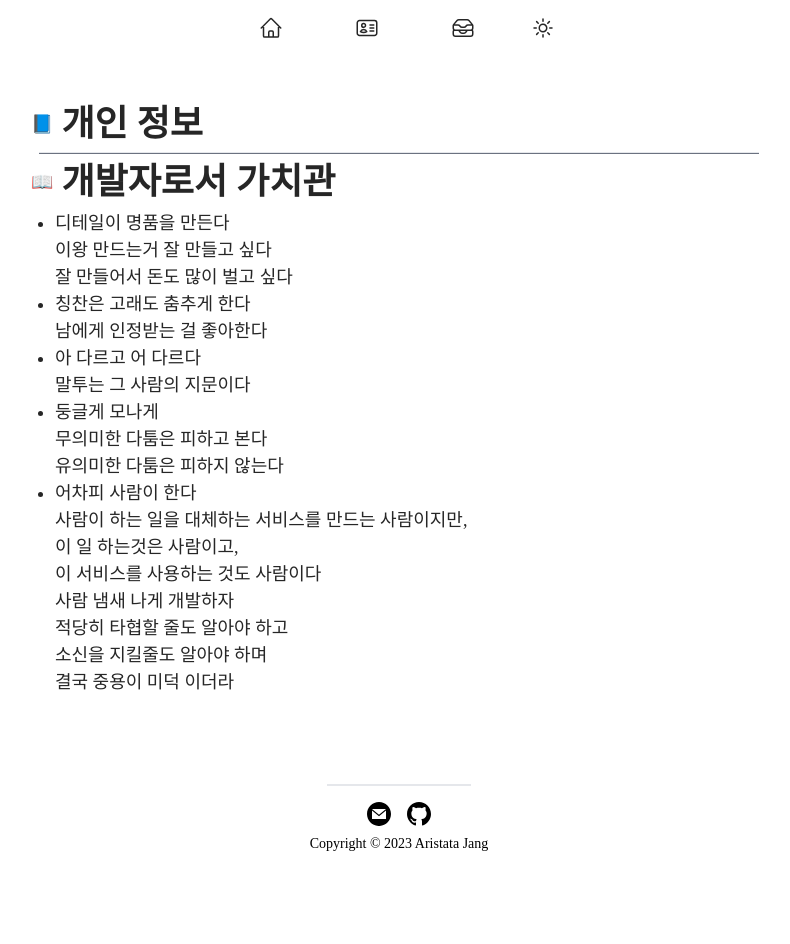
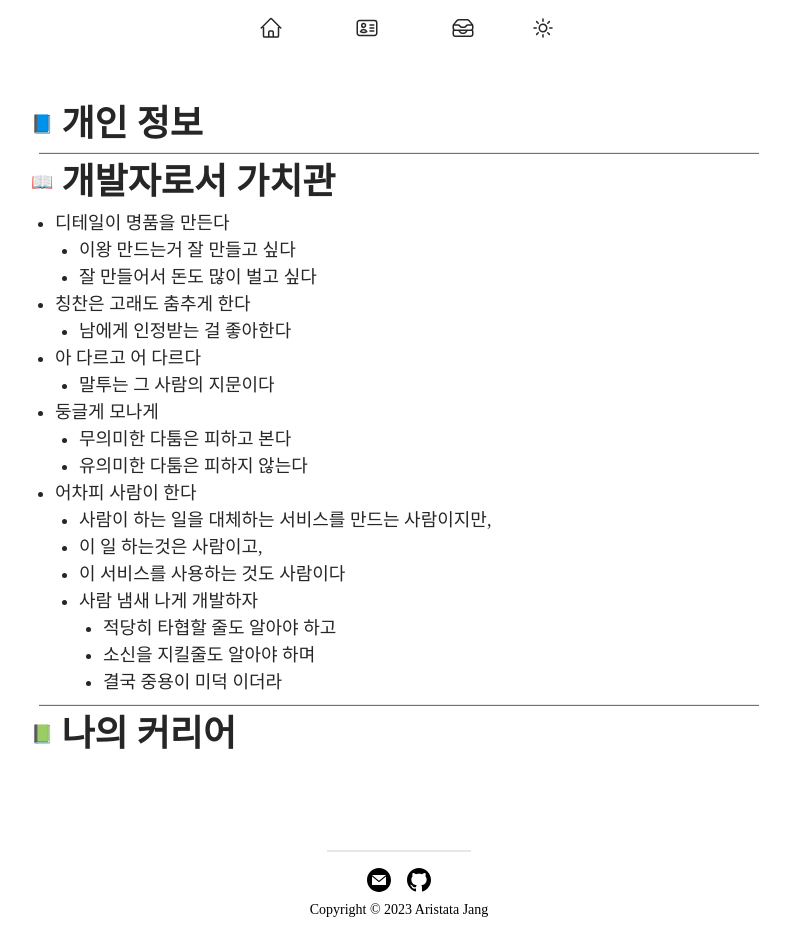
Before and after one commit to aristata/who-am-i, a Next.js app: page /profile in a window 1280 px wide. Both pictures are taken after a click on the element "개발자로서 가치관". Shown: the whole page, without its empty margins (241-1031 px from the left). Before the commit the page ends 878 px from the top, so only its background shows below. Built offline with nearby package versions, Linux system fonts and the light colour scheme; a web font is replaced by a local one.

Commit message:
feat: career 추가

```diff
--- a/app/profile/page.tsx
+++ b/app/profile/page.tsx
@@ -1,5 +1,6 @@
 import PrivateInformation from "@/components/profiles/01_PrivateInformation"
 import Belief from "@/components/profiles/02_Belief"
+import Career from "@/components/profiles/03_career"
 
 const ProfilePage = () => {
   return (
@@ -8,6 +9,8 @@ const ProfilePage = () => {
         <PrivateInformation />
         <hr className="h-0.5 bg-gray-500 m-2" />
         <Belief />
+        <hr className="h-0.5 bg-gray-500 m-2" />
+        <Career />
       </div>
     </>
   )
--- a/components/profiles/02_Belief.tsx
+++ b/components/profiles/02_Belief.tsx
@@ -25,39 +25,39 @@ const Belief = () => {
         <ul className="list-disc px-6">
           <li>
             디테일이 명품을 만든다
-            <ul>
+            <ul className="list-disc px-6">
               <li>이왕 만드는거 잘 만들고 싶다</li>
               <li>잘 만들어서 돈도 많이 벌고 싶다</li>
             </ul>
           </li>
           <li>
             칭찬은 고래도 춤추게 한다
-            <ul>
+            <ul className="list-disc px-6">
               <li>남에게 인정받는 걸 좋아한다</li>
             </ul>
           </li>
           <li>
             아 다르고 어 다르다
-            <ul>
+            <ul className="list-disc px-6">
               <li>말투는 그 사람의 지문이다</li>
             </ul>
           </li>
           <li>
             둥글게 모나게
-            <ul>
+            <ul className="list-disc px-6">
               <li>무의미한 다툼은 피하고 본다</li>
               <li>유의미한 다툼은 피하지 않는다</li>
             </ul>
           </li>
           <li>
             어차피 사람이 한다
-            <ul>
+            <ul className="list-disc px-6">
               <li>사람이 하는 일을 대체하는 서비스를 만드는 사람이지만,</li>
               <li>이 일 하는것은 사람이고,</li>
               <li>이 서비스를 사용하는 것도 사람이다</li>
               <li>
                 사람 냄새 나게 개발하자
-                <ul>
+                <ul className="list-disc px-6">
                   <li>적당히 타협할 줄도 알아야 하고</li>
                   <li>소신을 지킬줄도 알아야 하며</li>
                   <li>결국 중용이 미덕 이더라</li>
--- /dev/null
+++ b/components/profiles/03_career.tsx
@@ -0,0 +1,48 @@
+"use client"
+
+import { useState } from "react"
+
+const Career = () => {
+  const [isOpen, setIsOpen] = useState(false)
+
+  const onClickHandler = () => {
+    setIsOpen((prev) => {
+      return !prev
+    })
+  }
+  return (
+    <>
+      <div className="flex flex-row space-x-2 items-center mb-2">
+        {isOpen ? <span>📖</span> : <span>📗</span>}
+        <h1
+          className="text-4xl font-bold hover:cursor-pointer"
+          onClick={onClickHandler}
+        >
+          나의 커리어
+        </h1>
+      </div>
+      {isOpen ? (
+        <>
+          <h1 className="text-2xl font-bold">학력사항</h1>
+          <ul className="list-disc px-6">
+            <li>2006.03 ~ 2013.08, 부산대학교</li>
+            <ul className="list-disc px-6">
+              <li>경제학 전공, 국제무역학 부전공</li>
+              <li>학점 3.2/4.5</li>
+            </ul>
+            <li>2003.03 ~ 2006.02, 경원 고등학교</li>
+          </ul>
+          <hr className="m-1" />
+          <h1 className="text-2xl font-bold">경력사항</h1>
+          <ul className="list-disc px-6">
+            <li>2021.10 ~ 현재, 옵타움플랫폼, PG 서비스 회사</li>
+            <li>2021.07 ~ 2021.09, 앤디소프트</li>
+            <li>2016.12 ~ 2021.02, 이멕스, 물류 서비스 회사</li>
+          </ul>
+        </>
+      ) : null}
+    </>
+  )
+}
+
+export default Career
```
